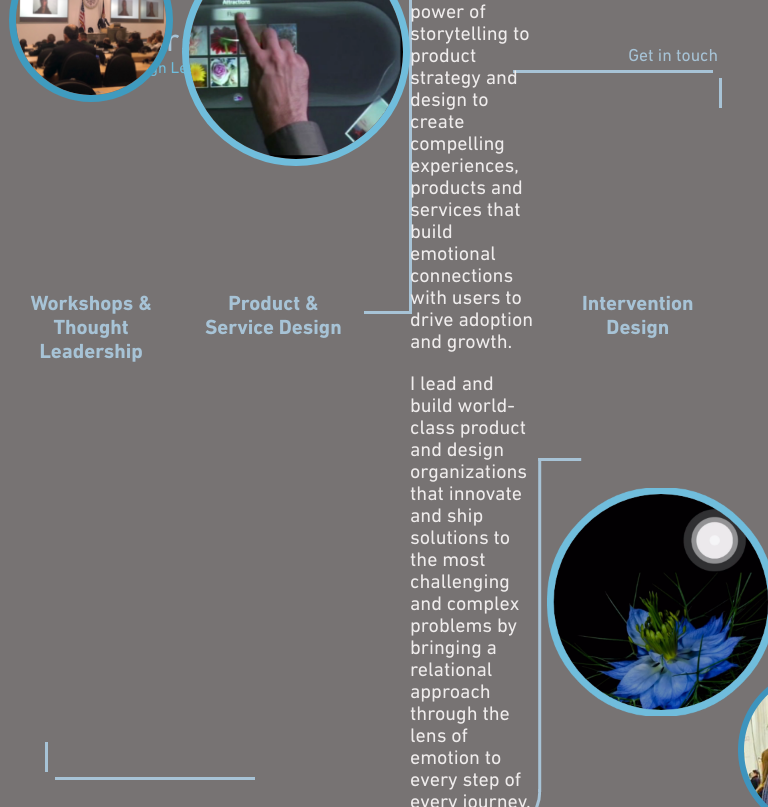
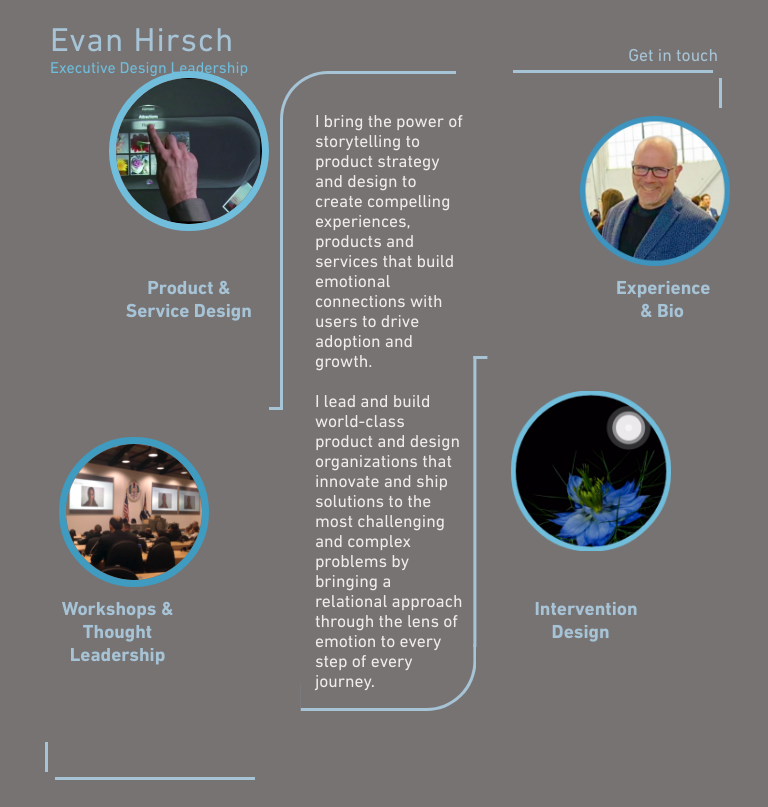
Before and after one commit to Noriner/Evan-Hirsch-website, a React (Create React App) app: page / in a window 768 px wide. Built offline with nearby package versions, Linux system fonts and the light colour scheme.

Commit message:
Main page tablet update

```diff
--- a/src/Views/MainPageView/MainPageView.js
+++ b/src/Views/MainPageView/MainPageView.js
@@ -45,8 +45,8 @@ const MainPageView = () => {
                         <div>Design</div>
                     </Link>
                     <Link to="/experience&bio" className={styles.linkexp}>
-                        <div>Experience</div>
-                        <div>& Bio</div>
+                            <div>Experience</div>
+                            <div>& Bio</div>
                     </Link>
                     <img className={styles.evanimg} src={evan} alt="Evan Hirsch" />
                     <img className={styles.interimg} src={intervention} alt="Intervention" />
--- a/src/Views/MainPageView/MainPageView.module.scss
+++ b/src/Views/MainPageView/MainPageView.module.scss
@@ -63,17 +63,17 @@
                 position: absolute;
                 left: -45px;
                 width: 75%;
-                height: 40px;
+                height: 10%;
                 border-top: 3px solid var(--LightBlue);
                 border-left: 3px solid var(--LightBlue);
-                border-top-left-radius: 40px;
+                border-top-left-radius: 50px;
                 margin-left: 50px;
             }
 
             .borderleft{
                 position: absolute;
                 left: -35px;
-                top: 40px;
+                top: 10%;
                 height: 37%;
                 width: 40px;
                 border-right: 3px solid var(--LightBlue);
@@ -82,8 +82,7 @@
         }
         // end of border design text
 
-        .linkworkshop{
-            grid-area: linkwork;
+        a{
             color: var(--TextBlue);
             text-decoration: none;
             font-family: "FontBold";
@@ -91,31 +90,20 @@
             padding: 10px;
         }
 
+        .linkworkshop{
+            grid-area: linkwork;
+        }
+
         .linkproduct{
             grid-area: linkprod;
-            color: var(--TextBlue);
-            text-decoration: none;
-            font-family: "FontBold";
-            font-size: 1.3em;
-            padding: 10px;
         }
 
         .linkintervention{
             grid-area: linkinter;
-            color: var(--TextBlue);
-            text-decoration: none;
-            font-family: "FontBold";
-            font-size: 1.3em;
-            padding: 10px;
         }
 
         .linkexp{
             grid-area: linkexp;
-            color: var(--TextBlue);
-            text-decoration: none;
-            font-family: "FontBold";
-            font-size: 1.3em;
-            padding: 10px;
         }
 
         .evanimg{
@@ -147,3 +135,119 @@
         }
     }
 }
+
+@media only screen and (min-width: 768px) and (max-width: 1200px) {
+    .wrapper{
+        .grid{
+            top: 45%;
+            .text{
+                font-size: 1.15em;
+            }
+        }
+    }
+}
+
+@media only screen and (min-width: 768px) and (max-width: 1024px) {
+    .wrapper{
+        min-height: 80vh;
+
+        .grid{
+
+            grid-template-columns: auto 30% 30% 30% auto;
+
+
+            grid-template-areas:
+                "break upprod text downexp break2"
+                "break linkprod text linkexp break2"
+                "break upwork text downinter break2"
+                "break linkwork text linkinter break2"
+            ;
+
+            .text{
+                font-size: 1.1em;
+                padding: 20px 15% 20px 20%;
+            }
+
+            //border design for text
+            .borderdesignup{
+
+                .bordertop{
+                    width: 75%;
+                    height: 45px;
+                    margin-left: 5%;
+                }
+
+                .borderleft{
+                    height: 45%;
+                    width: 5%;
+                }
+            }
+
+            .borderdesigndown{
+
+                .bordertop{
+                    width: 75%;
+                    height: 10%;
+                    margin-left: 0%;
+                    left: 10%;
+                }
+
+                .borderleft{
+                    left: 10%;
+                    margin-left: -5%;
+                    top: 10%;
+                    height: 45%;
+                    width: 5%;
+                }
+            }
+            // end of border design text
+
+            a{
+                font-size: 1.2em;
+            }
+
+            .linkworkshop{
+                max-width: 60%;
+            }
+
+            .linkproduct{
+                max-width: 60%;
+                margin: 0 3% 0 auto;
+            }
+
+            .linkintervention{
+                max-width: 40%;
+                margin: 0 auto 0 11%;
+            }
+
+            .linkexp{
+                max-width: 40%;
+                margin: 0 5% 0 auto;
+            }
+
+            .evanimg{
+                margin: 0;
+                justify-self: end;
+                max-width: 150px;
+            }
+            .interimg{
+                margin: 10% 5% 0% 5%;
+                justify-self: start;
+                max-width: 160px;
+            }
+
+            .prodimg{
+                margin: 0;
+                justify-self: end;
+                max-width: 146px;
+            }
+
+            .workimg{
+                margin: 0 10% 0 9%;
+                align-self: end;
+                justify-self: start;
+                max-width: 136px;
+            }
+        }
+    }
+}
```
